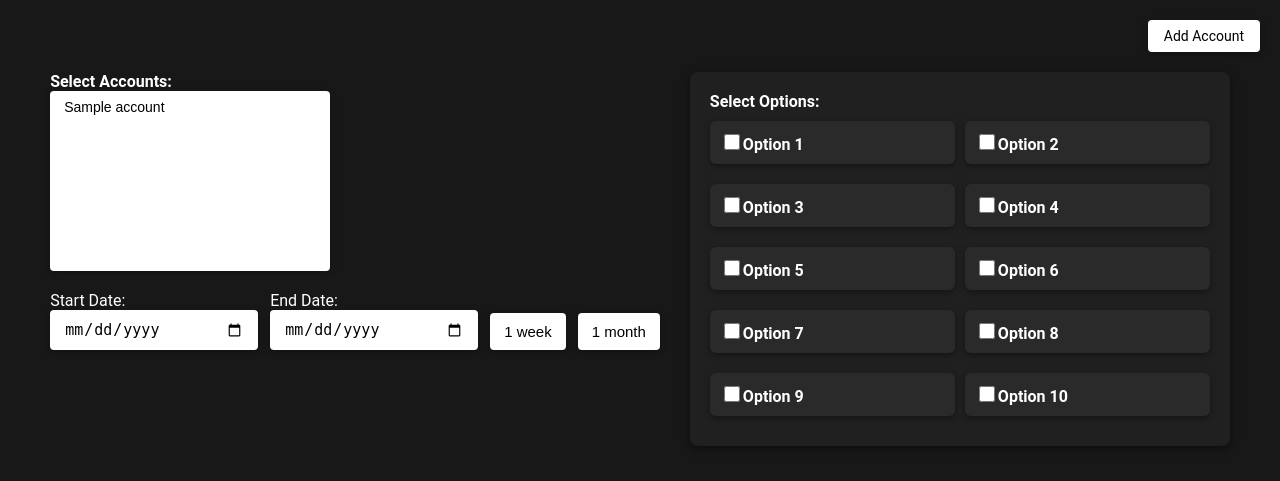
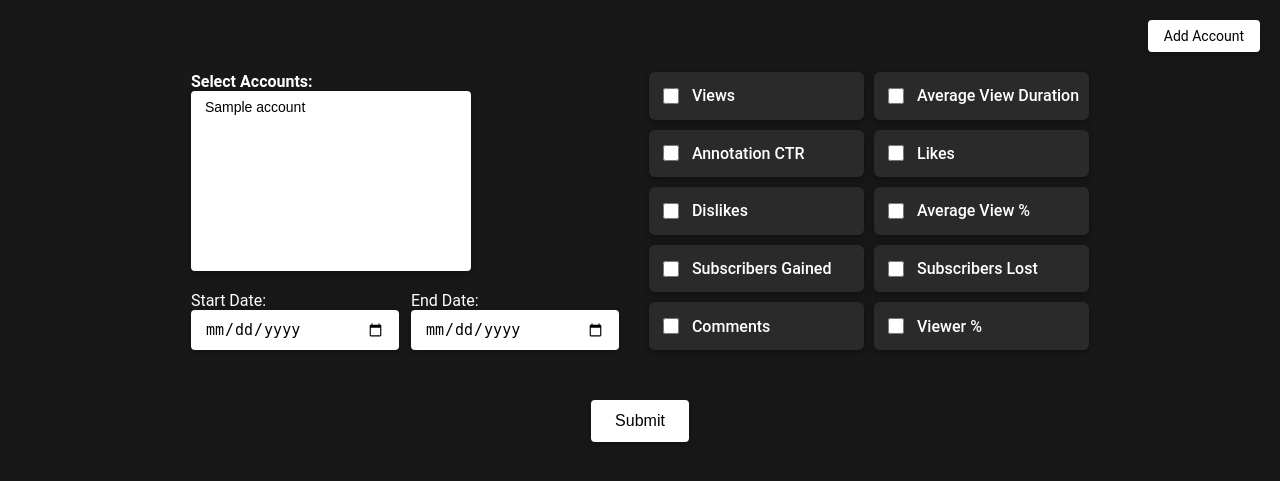
Before and after one commit to sobrattt/YTstatistics, a Flask app: template templates/main.html in a window 1280 px wide. Shown: the top 481 px of the page. Run offline with Flask 3, Linux system fonts and the light colour scheme; the template is opened without the code that fills it: most values are stand-ins (such as "Sample title", 1, 10 or a date in 2020); parts of the project's set-up code (start-up, migrations or seed data) failed here and were passed over.

Commit message:
added request analytics, some main page changes

```diff
--- a/app/routes/oauth.py
+++ b/app/routes/oauth.py
@@ -45,4 +45,5 @@
         "channel_id": channel_id,
         "token": token
     }
+    print(storage.token_storage)
     return redirect("/")
--- a/templates/main.html
+++ b/templates/main.html
@@ -71,11 +71,11 @@
     }
 
     select {
-      width: 280px; /* Увеличенная ширина */
+      width: 280px;
     }
 
     select[multiple] {
-      height: 180px; /* Немного увеличенная высота */
+      height: 180px;
     }
 
     .date-selection {
@@ -85,13 +85,9 @@
       flex-wrap: wrap;
     }
 
-    .date-selection input[type="date"],
-    .date-selection button {
+    .date-selection input[type="date"] {
       font-size: 15px;
       padding: 10px 14px;
-    }
-
-    .date-selection input[type="date"] {
       width: 180px;
     }
 
@@ -131,6 +127,17 @@
       width: 16px;
       height: 16px;
     }
+
+    .submit-container {
+      display: flex;
+      justify-content: center;
+      margin-top: 30px;
+    }
+
+    .submit-container button {
+      font-size: 16px;
+      padding: 12px 24px;
+    }
   </style>
 </head>
 <body>
@@ -160,26 +167,58 @@
           <label for="end-date">End Date:</label><br>
           <input type="date" id="end-date" name="end-date" />
         </div>
-        <button type="button">1 week</button>
-        <button type="button">1 month</button>
       </div>
     </div>
 
-    <div class="right-panel">
-      <label><b>Select Options:</b></label>
-      <div class="checkbox-grid">
-        <label class="checkbox-option"><input type="checkbox" name="option" value="1" />Option 1</label>
-        <label class="checkbox-option"><input type="checkbox" name="option" value="2" />Option 2</label>
-        <label class="checkbox-option"><input type="checkbox" name="option" value="3" />Option 3</label>
-        <label class="checkbox-option"><input type="checkbox" name="option" value="4" />Option 4</label>
-        <label class="checkbox-option"><input type="checkbox" name="option" value="5" />Option 5</label>
-        <label class="checkbox-option"><input type="checkbox" name="option" value="6" />Option 6</label>
-        <label class="checkbox-option"><input type="checkbox" name="option" value="7" />Option 7</label>
-        <label class="checkbox-option"><input type="checkbox" name="option" value="8" />Option 8</label>
-        <label class="checkbox-option"><input type="checkbox" name="option" value="9" />Option 9</label>
-        <label class="checkbox-option"><input type="checkbox" name="option" value="10" />Option 10</label>
-      </div>
+    <div class="checkbox-grid">
+  <label class="checkbox-option" title="Total number of views">
+    <input type="checkbox" name="option" value="views" />
+    <span style="font-weight: 500;">Views</span>
+  </label>
+  <label class="checkbox-option" title="Average time viewers spent watching the video">
+    <input type="checkbox" name="option" value="averageViewDuration" />
+    <span style="font-weight: 500;">Average View Duration</span>
+  </label>
+  <label class="checkbox-option" title="Click-through rate of annotations">
+    <input type="checkbox" name="option" value="annotationClickThroughRate" />
+    <span style="font-weight: 500;">Annotation CTR</span>
+  </label>
+  <label class="checkbox-option" title="Number of likes">
+    <input type="checkbox" name="option" value="likes" />
+    <span style="font-weight: 500;">Likes</span>
+  </label>
+  <label class="checkbox-option" title="Number of dislikes">
+    <input type="checkbox" name="option" value="dislikes" />
+    <span style="font-weight: 500;">Dislikes</span>
+  </label>
+  <label class="checkbox-option" title="Percentage of video watched on average">
+    <input type="checkbox" name="option" value="averageViewPercentage" />
+    <span style="font-weight: 500;">Average View %</span>
+  </label>
+  <label class="checkbox-option" title="Subscribers gained during the selected period">
+    <input type="checkbox" name="option" value="subscribersGained" />
+    <span style="font-weight: 500;">Subscribers Gained</span>
+  </label>
+  <label class="checkbox-option" title="Subscribers lost during the selected period">
+    <input type="checkbox" name="option" value="subscribersLost" />
+    <span style="font-weight: 500;">Subscribers Lost</span>
+  </label>
+  <label class="checkbox-option" title="Number of comments">
+    <input type="checkbox" name="option" value="comments" />
+    <span style="font-weight: 500;">Comments</span>
+  </label>
+  <label class="checkbox-option" title="Viewer retention percentage">
+    <input type="checkbox" name="option" value="viewerPercentage" />
+    <span style="font-weight: 500;">Viewer %</span>
+  </label>
+</div>
+
+
     </div>
+  </div>
+
+  <div class="submit-container">
+    <button type="submit">Submit</button>
   </div>
 </div>
 
```
Also changed, not shown: app/api/youtube_data_api.py (+17 -0 lines), app/routes/mainpage.py (line endings or trailing spaces).
